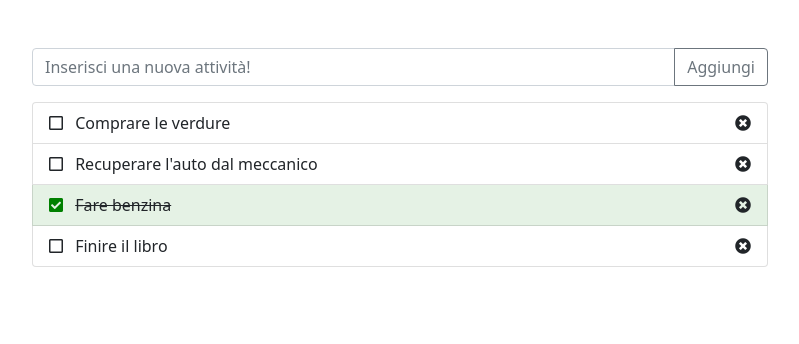
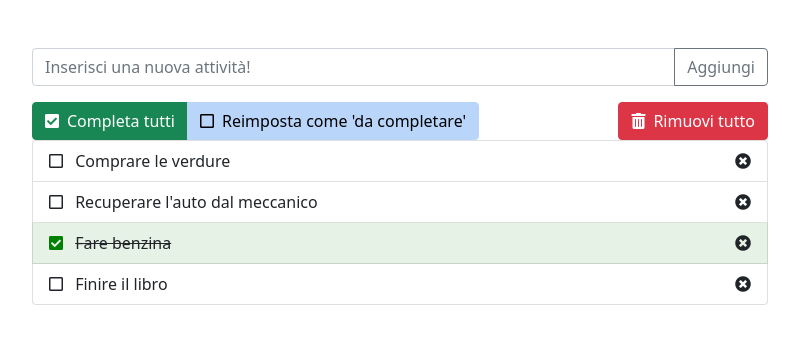
Before and after one commit to vrossi96/vue-todolist, a plain HTML site: page index.html in a window 1280 px wide. Shown: the whole page, without its empty margins (240-1039 px from the left). Drawn offline with nearby package versions, Linux system fonts and the light colour scheme.

Commit message:
add buttons

```diff
--- a/css/style.css
+++ b/css/style.css
@@ -4,9 +4,23 @@ li > * {
 li > i:hover {
    color: red;
 }
-.fa-check-square {
+li .fa-check-square {
    color: green;
 }
 .done {
    background-color: rgba(0, 128, 0, 0.1);
 }
+.btn-secondary {
+   color: #000;
+   background-color: #b9d5f9;
+   border-color: #b9d5f9;
+}
+.btn-secondary:hover,
+.btn-secondary:focus {
+   color: #000;
+   background-color: #b9c5f9;
+   border-color: #b9c5f9;
+}
+.btn-secondary:focus {
+   box-shadow: 0 0 0 0.25rem rgb(185, 213, 249);
+}
--- a/index.html
+++ b/index.html
@@ -20,13 +20,25 @@
       <div class="container">
          <div class="row pt-5">
             <div class="col-8 offset-2">
-               <!-- Input e tasto nuova task -->
+               <!-- Input and new task button -->
                <div class="input-group mb-3">
                   <input type="text" class="form-control" placeholder="Inserisci una nuova attività!"
                      v-model="taskToAdd" @keyup.enter="addNewTask">
                   <button class="btn btn-outline-secondary" type="button" @click="addNewTask">Aggiungi</button>
                </div>
-               <!-- Lista delle task -->
+               <!-- Buttons -->
+               <div id="button-container" class="d-flex justify-content-between">
+                  <div class="btn-group">
+                     <button type="button" class="btn btn-success"><i class="fas fa-check-square pe-2"></i>Completa
+                        tutti</button>
+                     <button type="button" class="btn btn-secondary"><i class="far fa-square pe-2"></i>Reimposta come
+                        'da
+                        completare'</button>
+                  </div>
+                  <button type="button" class="btn btn-danger"><i class="fas fa-trash-alt pe-2"></i>Rimuovi
+                     tutto</button>
+               </div>
+               <!-- Tasks list -->
                <ul class="list-group">
                   <li :class="{'done': task.done}" v-for="(task, index) in tasks"
                      class="list-group-item d-flex justify-content-between align-items-center">
```
